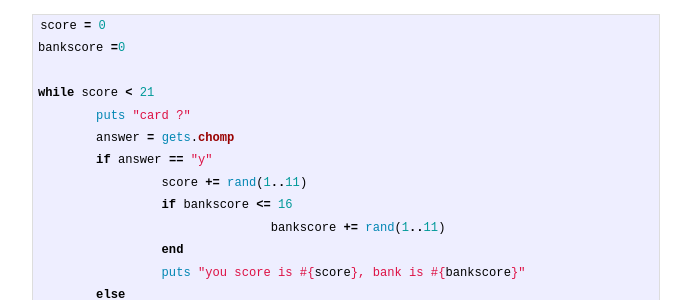
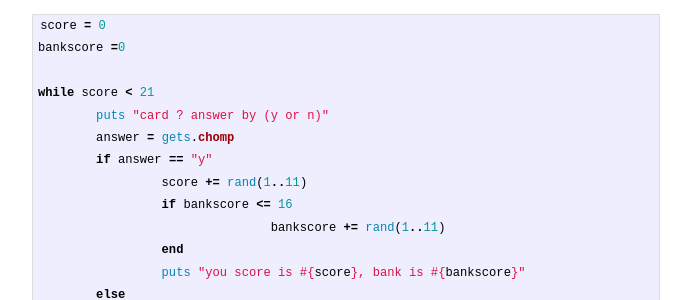
Before and after one commit to dioud1596/dioud1596.github.io, a Jekyll site: the page built from _posts/2014-01-15-Blackjack-Game.markdown, in a window 1280 px wide. Shown: the part 270-570 px from the top of the page, without its empty margins (294-985 px from the left). Built offline with Jekyll 4.4.1, drawn with Linux system fonts in a browser that asks for light colours; Markdown is read by kramdown in place of the engine named in the settings.

Commit message:
answer y or n

```diff
--- a/_posts/2014-01-15-Blackjack-Game.markdown
+++ b/_posts/2014-01-15-Blackjack-Game.markdown
@@ -17,7 +17,7 @@ score = 0
 bankscore =0
 
 while score < 21
-	puts "card ?"
+	puts "card ? answer by (y or n)"
 	answer = gets.chomp
 	if answer == "y"
 		 score += rand(1..11)
```
